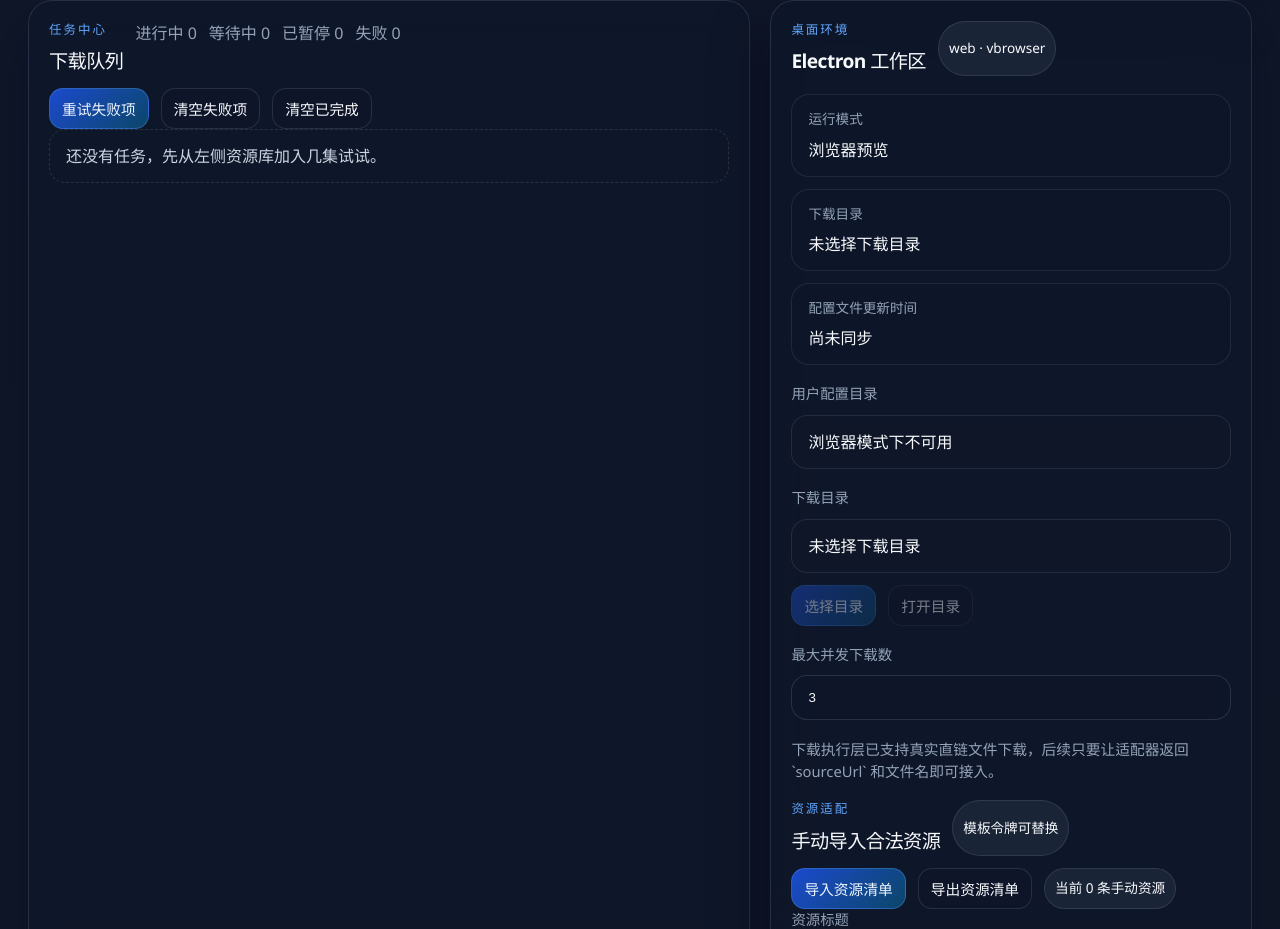
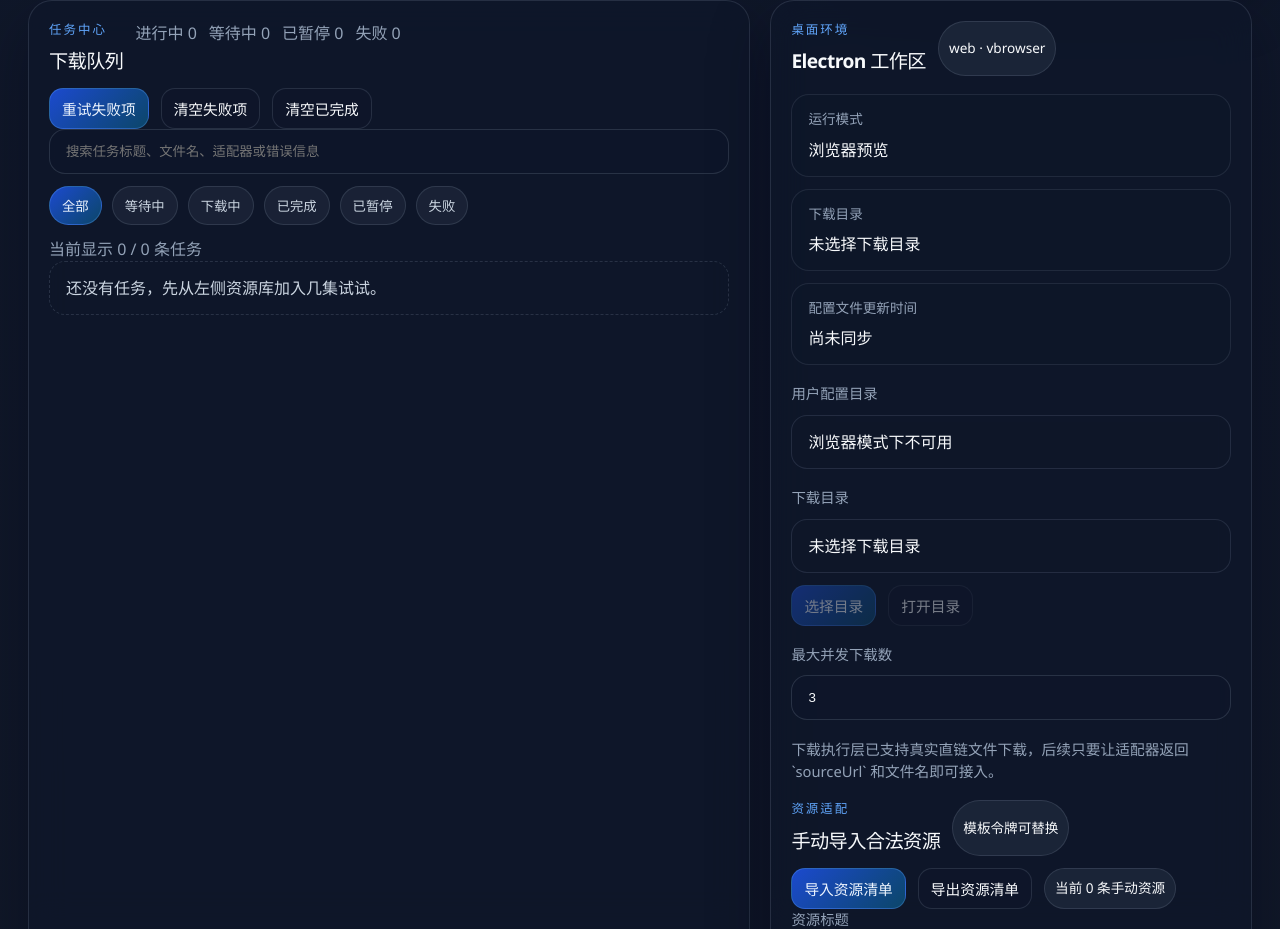
Before and after one commit to Nevermore222/HongGuo_Tool_Codex, a React (Vite) app: page / in a window 1280 px wide. Shown: the part 2414-3343 px from the top of the page. Built offline with nearby package versions, Linux system fonts and the light colour scheme.

Commit message:
feat: add download task filtering and search

```diff
--- a/src/App.css
+++ b/src/App.css
@@ -121,6 +121,11 @@
   gap: 18px;
 }
 
+.queue-tools {
+  display: grid;
+  gap: 12px;
+}
+
 .card,
 .detail-panel,
 .catalog-panel {
@@ -173,6 +178,12 @@
   gap: 12px;
 }
 
+.filter-row {
+  display: flex;
+  gap: 10px;
+  flex-wrap: wrap;
+}
+
 .category {
   width: 100%;
   text-align: left;
@@ -181,6 +192,20 @@
   border: 1px solid transparent;
   background: rgba(30, 41, 59, 0.7);
   color: var(--text);
+}
+
+.filter-chip {
+  padding: 9px 12px;
+  border-radius: 999px;
+  border: 1px solid rgba(148, 163, 184, 0.18);
+  background: rgba(30, 41, 59, 0.7);
+  color: var(--text);
+}
+
+.filter-chip.active {
+  border-color: rgba(96, 165, 250, 0.3);
+  background: linear-gradient(135deg, rgba(29, 78, 216, 0.95) 0%, rgba(12, 74, 110, 0.95) 100%);
+  color: #eff6ff;
 }
 
 .category.active,
@@ -378,6 +403,10 @@ button:disabled {
   margin-top: 10px;
 }
 
+.queue-search {
+  margin: 0;
+}
+
 .path-box {
   padding: 14px 16px;
   border-radius: 16px;
--- a/src/App.tsx
+++ b/src/App.tsx
@@ -45,6 +45,8 @@ const defaultManualForm: ManualSourceForm = {
   urlTemplate: '',
   note: '',
 }
+
+const queueStatusOptions = ['全部', '等待中', '下载中', '已完成', '已暂停', '失败'] as const
 
 const buildManifestFileName = () => {
   const stamp = new Date().toISOString().replaceAll(':', '-').replace(/\.\d+Z$/, 'Z')
@@ -167,6 +169,10 @@ function App() {
   const [activeCategory, setActiveCategory] = useState('全部')
   const [searchTerm, setSearchTerm] = useState('')
   const deferredSearch = useDeferredValue(searchTerm.trim().toLowerCase())
+  const [queueSearchTerm, setQueueSearchTerm] = useState('')
+  const deferredQueueSearch = useDeferredValue(queueSearchTerm.trim().toLowerCase())
+  const [queueStatusFilter, setQueueStatusFilter] =
+    useState<(typeof queueStatusOptions)[number]>('全部')
   const [selectedResolution, setSelectedResolution] =
     useState<Resolution>(fallbackDesktopSettings.preferredResolution)
   const [selectedSeriesId, setSelectedSeriesId] = useState<string>(
@@ -207,6 +213,29 @@ function App() {
 
   const visibleQueue = desktopContext.isElectron ? desktopDownloads : browserQueue
   const adapterOptions = useMemo(() => getAdapterOptions(), [])
+
+  const filteredQueue = useMemo(() => {
+    return visibleQueue.filter((item) => {
+      const matchesStatus =
+        queueStatusFilter === '全部' || item.status === queueStatusFilter
+      const searchBucket = [
+        item.seriesTitle,
+        item.episodeTitle,
+        item.fileName,
+        item.adapterId,
+        item.errorMessage ?? '',
+        item.outputPath,
+      ]
+        .join(' ')
+        .toLowerCase()
+
+      const matchesSearch =
+        deferredQueueSearch.length === 0 ||
+        searchBucket.includes(deferredQueueSearch)
+
+      return matchesStatus && matchesSearch
+    })
+  }, [deferredQueueSearch, queueStatusFilter, visibleQueue])
 
   useEffect(() => {
     let disposed = false
@@ -827,13 +856,42 @@ function App() {
               </button>
             </div>
 
+            <div className="queue-tools">
+              <input
+                className="search-input queue-search"
+                value={queueSearchTerm}
+                onChange={(event) => setQueueSearchTerm(event.target.value)}
+                placeholder="搜索任务标题、文件名、适配器或错误信息"
+              />
+              <div className="filter-row">
+                {queueStatusOptions.map((status) => (
+                  <button
+                    key={status}
+                    className={
+                      status === queueStatusFilter ? 'filter-chip active' : 'filter-chip'
+                    }
+                    onClick={() => setQueueStatusFilter(status)}
+                  >
+                    {status}
+                  </button>
+                ))}
+              </div>
+              <div className="section-meta">
+                当前显示 {filteredQueue.length} / {visibleQueue.length} 条任务
+              </div>
+            </div>
+
             <div className="queue-list">
               {visibleQueue.length === 0 ? (
                 <div className="empty-state">
                   还没有任务，先从左侧资源库加入几集试试。
                 </div>
+              ) : filteredQueue.length === 0 ? (
+                <div className="empty-state">
+                  没有匹配的任务，试试清空搜索词或切换状态筛选。
+                </div>
               ) : (
-                visibleQueue.map((item) => (
+                filteredQueue.map((item) => (
                   <article key={item.id} className="queue-row">
                     <div className="queue-head">
                       <div>
```
Also changed, not shown: 1 other file (tests, documents, lock files or other folders).
